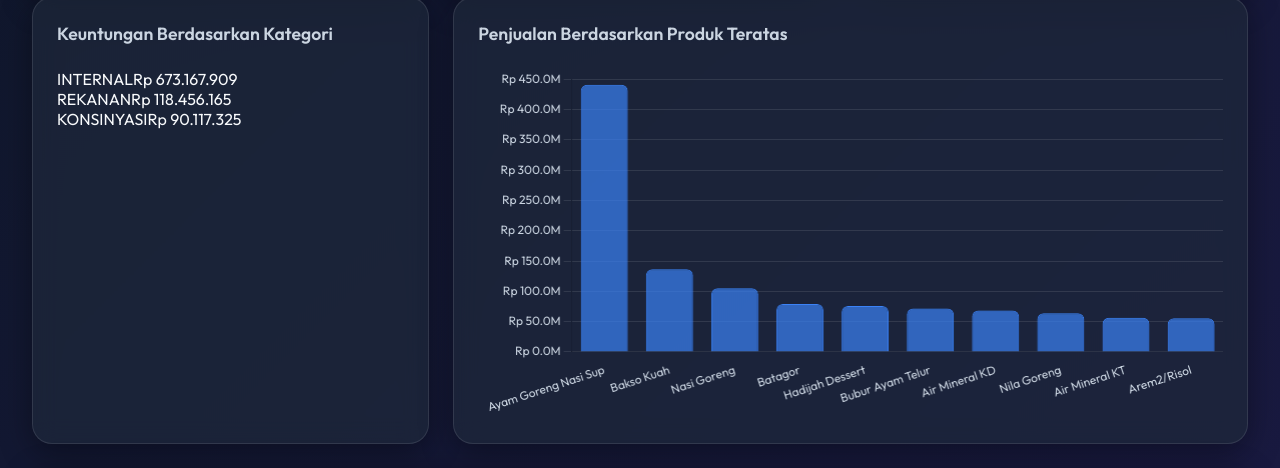
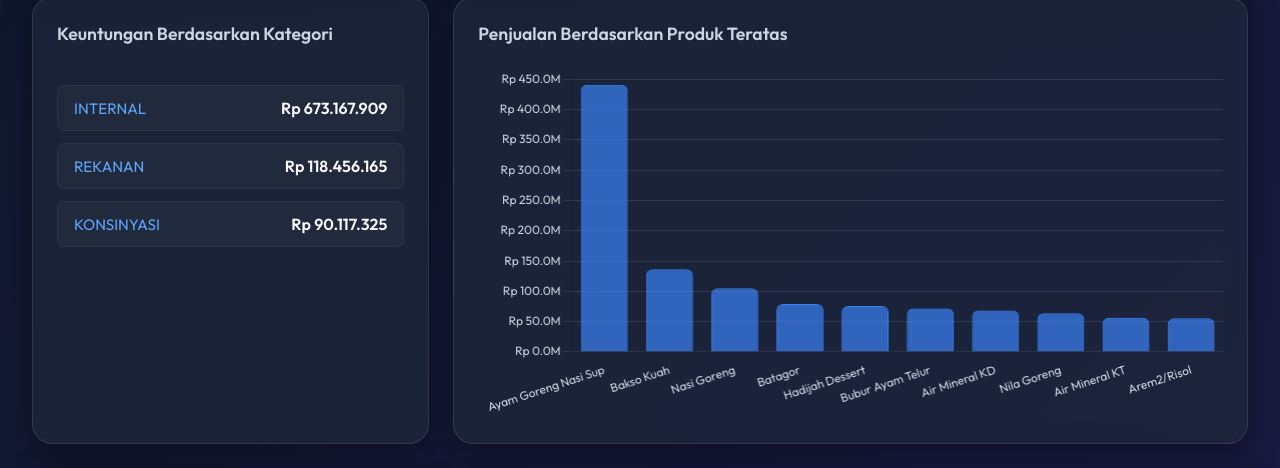
Before and after one commit to MAliefRuslan/Dashboard_Chefathi, a website: page index.html in a window 1280 px wide. Shown: the part 287-755 px from the top of the page. Drawn offline with nearby package versions, Linux system fonts and the light colour scheme.

Commit message:
Auto update data/files

```diff
--- a/style.css
+++ b/style.css
@@ -258,3 +258,47 @@ select:hover, select:focus {
     font-weight: 600;
     color: var(--text-primary);
 }
+
+/* Category Profit List */
+.profit-list {
+    display: flex;
+    flex-direction: column;
+    gap: 0.75rem;
+    margin-top: 1rem;
+    max-height: 350px;
+    overflow-y: auto;
+}
+
+.profit-item {
+    display: flex;
+    justify-content: space-between;
+    align-items: center;
+    padding: 0.75rem 1rem;
+    background: rgba(255, 255, 255, 0.03);
+    border-radius: 8px;
+    border: 1px solid rgba(255, 255, 255, 0.05);
+    transition: all 0.3s ease;
+}
+
+.profit-item:hover {
+    background: rgba(255, 255, 255, 0.08);
+    transform: translateX(4px);
+}
+
+.profit-cat {
+    font-size: 0.95rem;
+    font-weight: 500;
+    color: var(--accent-hover);
+}
+
+.profit-val {
+    font-size: 1rem;
+    font-weight: 600;
+    color: var(--success);
+}
+
+.no-data {
+    text-align: center;
+    color: var(--text-secondary);
+    padding: 2rem 0;
+}
```
